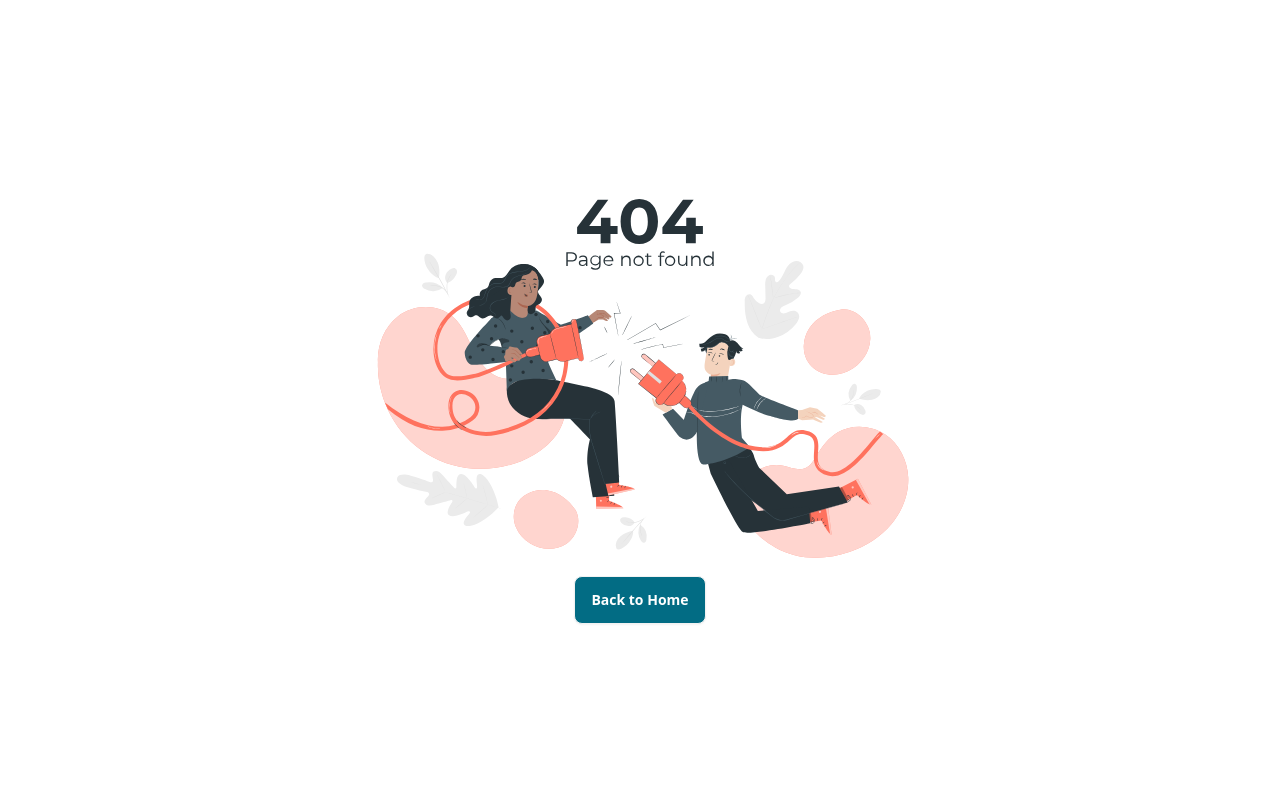
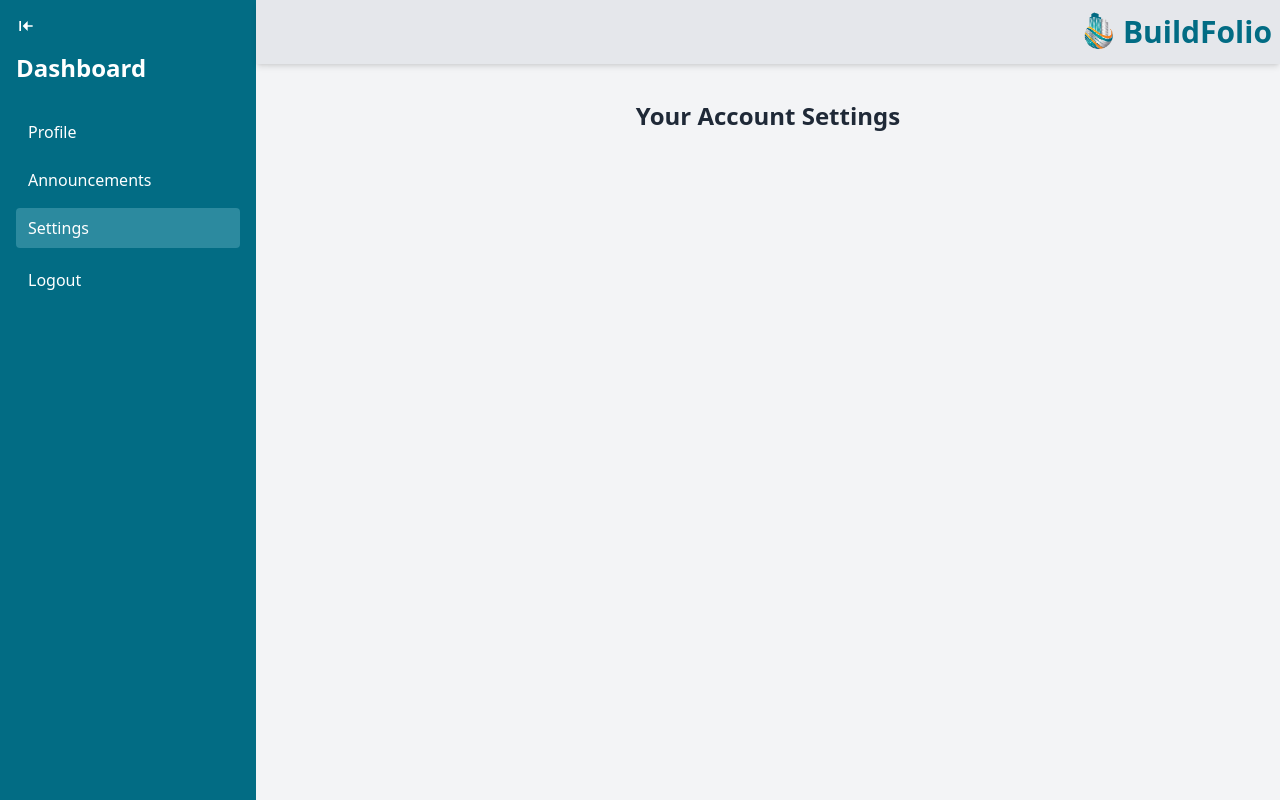
Before and after one commit to im-AbrarHossen/BuildFolio, a React (Vite) app: page /dashboard/settings in a window 1280 px wide. Built offline with nearby package versions, Linux system fonts and the light colour scheme; no server answers; sample sign-in values are in the browser's storage.

Commit message:
dashboard button fix

```diff
--- a/src/components/MyProfile.jsx
+++ b/src/components/MyProfile.jsx
@@ -1,13 +1,14 @@
 import React, { useContext, useEffect, useState } from "react";
 import { AuthContext } from "../providers/AuthProvider";
 import axios from "axios";
+import { Link } from "react-router-dom";
 
 const ProgressBar = ({ value }) => {
     return (
         <div className="w-11/12 mx-auto mt-4">
             <div className="relative w-full h-6 bg-gray-200 rounded-full overflow-hidden shadow-inner">
                 <div
-                    className="h-full bg-blue-500 transition-all duration-500 ease-in-out"
+                    className="h-full bg-primary transition-all duration-500 ease-in-out"
                     style={{ width: `${value}%` }}
                 ></div>
             </div>
@@ -75,7 +76,7 @@ const MyProfile = () => {
     return (
         <div className="w-11/12 mx-auto">
             {/* Profile Header */}
-            <div className="flex flex-col items-center py-[80px]">
+            <div className="flex flex-col items-center mt-[100px] gap-6">
                 <img
                     src={user.photoURL}
                     alt={`${user.displayName}'s profile`}
@@ -85,6 +86,7 @@ const MyProfile = () => {
                     <h1 className="text-2xl font-semibold text-gray-800">{user.displayName}</h1>
                     <p className="text-gray-600">{user.email}</p>
                 </div>
+                <Link to="/dashboard/settings" className="btn bg-primary hover:bg-secondary border-none text-white">Update</Link>
             </div>
 
             {/* Profile Details */}
--- /dev/null
+++ b/src/components/Settings.jsx
@@ -0,0 +1,13 @@
+import React from 'react';
+
+const Settings = () => {
+    return (
+        <div>
+            <div className='w-11/12 mx-auto mt-[100px]'>
+                <h1 className='text-2xl font-bold text-center'>Your Account Settings</h1>
+            </div>
+        </div>
+    );
+};
+
+export default Settings;
--- a/src/pages/private-pages/Dashboard.jsx
+++ b/src/pages/private-pages/Dashboard.jsx
@@ -11,6 +11,7 @@ import { FaHistory } from "react-icons/fa";
 import { VscRequestChanges } from "react-icons/vsc";
 import { SiGoogletagmanager } from "react-icons/si";
 import { RiCoupon3Fill } from "react-icons/ri";
+import { IoMdSettings } from "react-icons/io";
 
 const Dashboard = () => {
     const [isSidebarOpen, setIsSidebarOpen] = useState(true);
@@ -94,7 +95,7 @@ const Dashboard = () => {
                                     <li>
                                         <Link
                                             to="/dashboard/manage-members"
-                                            className="block py-2 px-3 rounded hover:bg-secondary"
+                                            className={`px-3 py-2 border-none rounded w-full text-white flex flex-row items-center ${isActive("/dashboard/manage-members") ? "bg-secondary" : "bg-transparent hover:bg-secondary"}`}
                                         >
                                             {isSidebarOpen ? "Manage Members" : <span className="text-xl"><SiGoogletagmanager className="mx-[-6px]" /></span>}
                                         </Link>
@@ -104,7 +105,7 @@ const Dashboard = () => {
                                     <li>
                                         <Link
                                             to="/dashboard/make-payment"
-                                            className="block py-2 px-3 rounded hover:bg-secondary"
+                                            className={`px-3 py-2 border-none rounded w-full text-white flex flex-row items-center ${isActive("/dashboard/make-payment") ? "bg-secondary" : "bg-transparent hover:bg-secondary"}`}
                                         >
                                             {isSidebarOpen ? "Make Payment" : <span className="text-xl"><MdPayments className="mx-[-6px]" /></span>}
                                         </Link>
@@ -114,7 +115,7 @@ const Dashboard = () => {
                                     <li>
                                         <Link
                                             to="/dashboard/payment-history"
-                                            className="block py-2 px-3 rounded hover:bg-secondary"
+                                            className={`px-3 py-2 border-none rounded w-full text-white flex flex-row items-center ${isActive("/dashboard/payment-history") ? "bg-secondary" : "bg-transparent hover:bg-secondary"}`}
                                         >
                                             {isSidebarOpen ? "Payment History" : <span className="text-xl"><FaHistory className="mx-[-6px]" /></span>}
                                         </Link>
@@ -150,7 +151,7 @@ const Dashboard = () => {
                                     <li>
                                         <Link
                                             to="/dashboard/agreement-request"
-                                            className="block py-2 px-3 rounded hover:bg-secondary"
+                                            className={`px-3 py-2 border-none rounded w-full text-white flex flex-row items-center ${isActive("/dashboard/agreement-request") ? "bg-secondary" : "bg-transparent hover:bg-secondary"}`}
                                         >
                                             {isSidebarOpen ? "Agreement Requests" : <span className="text-xl"><VscRequestChanges className="mx-[-6px]" /></span>}
                                         </Link>
@@ -160,12 +161,20 @@ const Dashboard = () => {
                                     <li>
                                         <Link
                                             to="/dashboard/manage-coupons"
-                                            className="block py-2 px-3 rounded hover:bg-secondary"
+                                            className={`px-3 py-2 border-none rounded w-full text-white flex flex-row items-center ${isActive("/dashboard/manage-coupons") ? "bg-secondary" : "bg-transparent hover:bg-secondary"}`}
                                         >
                                             {isSidebarOpen ? "Manage Coupons" : <span className="text-xl"><RiCoupon3Fill className="mx-[-6px]" /></span>}
                                         </Link>
                                     </li>
                                 )}
+                                <li>
+                                    <Link
+                                        to="/dashboard/settings"
+                                        className={`px-3 py-2 border-none rounded w-full text-white flex flex-row items-center ${isActive("/dashboard/settings") ? "bg-secondary" : "bg-transparent hover:bg-secondary"}`}
+                                    >
+                                        {isSidebarOpen ? "Settings" : <span className="text-xl"><IoMdSettings className="mx-[-6px]" /></span>}
+                                    </Link>
+                                </li>
                             </ul>
                             <button
                                 onClick={handleLogout}
--- a/src/routers/router.jsx
+++ b/src/routers/router.jsx
@@ -20,6 +20,7 @@ import AdminRouter from "./AdminRouter";
 import MemberRouter from "./MemberRouter";
 import Payment from "../PaymentComponents/Payment";
 import WelcomeDashboard from "../components/WelcomeDashboard";
+import Settings from "../components/Settings";
 
 const router = createBrowserRouter([
     {
@@ -45,6 +46,10 @@ const router = createBrowserRouter([
             {
                 path: "my-profile",
                 element: <MyProfile />,
+            },
+            {
+                path: "settings",
+                element: <Settings />,
             },
             {
                 path: "manage-members",
@@ -98,7 +103,6 @@ const router = createBrowserRouter([
                     </MemberRouter>
                 ),
             },
-
         ],
     },
     {
```
